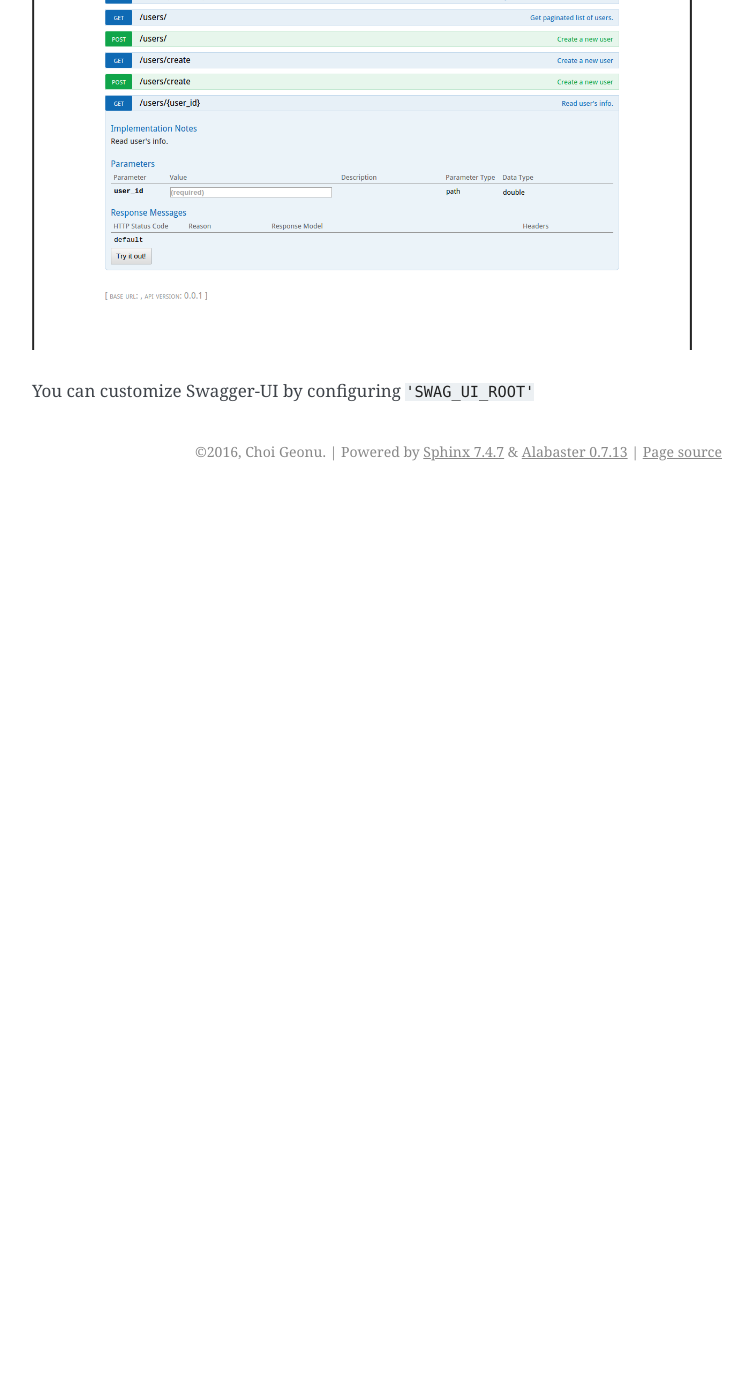
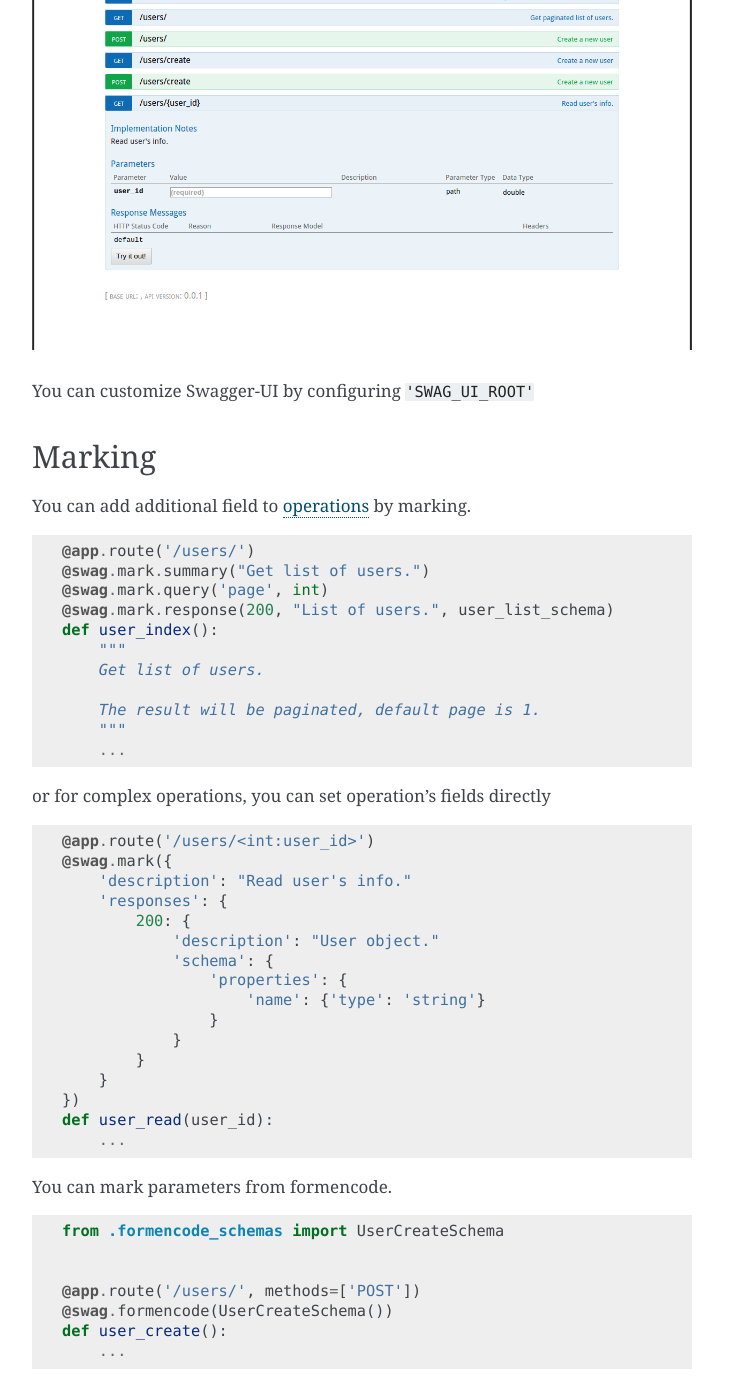
Before and after one commit to Hardtack/Flask-Swag, a Sphinx documentation site: the page built from docs/quickstart.rst, in a window 1280 px wide and 1400 px high, scrolled down 869 px. Shown: the whole window, without its empty margins (388-1140 px from the left). Built offline with Sphinx 7.4.7, drawn with Linux system fonts in a browser that asks for light colours; before the commit the page ends 1360 px from its top, so only the background shows below that.

Commit message:
Add documentations for marking

```diff
--- a/docs/quickstart.rst
+++ b/docs/quickstart.rst
@@ -34,3 +34,58 @@ By default, you may find out Swagger-UI on ``/swagger/ui/`` provided by blueprin
 .. image:: images/screenshot.png
 
 You can customize Swagger-UI by configuring ``'SWAG_UI_ROOT'``
+
+
+Marking
+-------
+
+You can add additional field to
+`operations <http://swagger.io/specification/#operationObject>`_ by marking.
+
+.. code-block:: python
+
+    @app.route('/users/')
+    @swag.mark.summary("Get list of users.")
+    @swag.mark.query('page', int)
+    @swag.mark.response(200, "List of users.", user_list_schema)
+    def user_index():
+        """
+        Get list of users.
+
+        The result will be paginated, default page is 1.
+        """
+        ...
+
+or for complex operations, you can set operation's fields directly
+
+.. code-block:: python
+
+    @app.route('/users/<int:user_id>')
+    @swag.mark({
+        'description': "Read user's info."
+        'responses': {
+            200: {
+                'description': "User object."
+                'schema': {
+                    'properties': {
+                        'name': {'type': 'string'}
+                    }
+                }
+            }
+        }
+    })
+    def user_read(user_id):
+        ...
+
+You can mark parameters from formencode.
+
+.. code-block:: python
+
+
+    from .formencode_schemas import UserCreateSchema
+
+
+    @app.route('/users/', methods=['POST'])
+    @swag.formencode(UserCreateSchema())
+    def user_create():
+        ...
```
